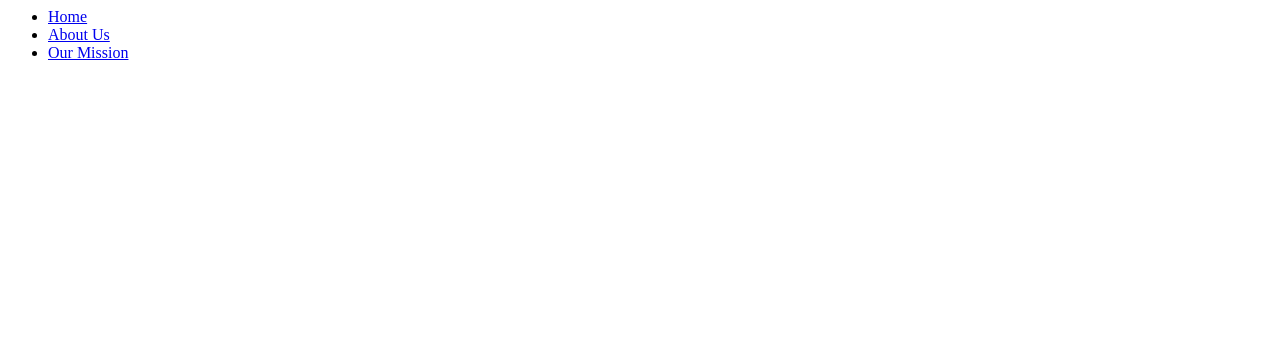
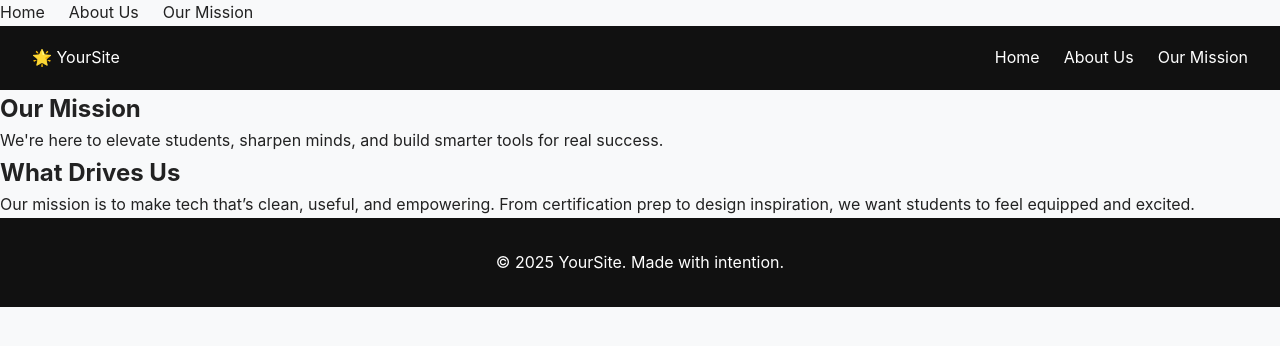
Before and after one commit to Prosetii/SCHSFBLA.github.io, a plain HTML site: page mission.html in a window 1280 px wide. Drawn offline with Linux system fonts and the light colour scheme.

Commit message:
Update mission.html

```diff
--- a/mission.html
+++ b/mission.html
@@ -5,3 +5,41 @@
     <li><a href="mission.html">Our Mission</a></li>
   </ul>
 </nav>
+<!DOCTYPE html>
+<html lang="en">
+<head>
+  <meta charset="UTF-8">
+  <title>Our Mission</title>
+  <link rel="stylesheet" href="styles.css">
+</head>
+<body>
+
+  <header class="navbar">
+    <div class="logo">🌟 YourSite</div>
+    <nav>
+      <ul class="nav-links">
+        <li><a href="index.html">Home</a></li>
+        <li><a href="about.html">About Us</a></li>
+        <li><a href="mission.html">Our Mission</a></li>
+      </ul>
+    </nav>
+  </header>
+
+  <section class="page-hero">
+    <h1>Our Mission</h1>
+    <p>We're here to elevate students, sharpen minds, and build smarter tools for real success.</p>
+  </section>
+
+  <section class="content-section">
+    <h2>What Drives Us</h2>
+    <p>
+      Our mission is to make tech that’s clean, useful, and empowering. From certification prep to design inspiration, we want students to feel equipped and excited.
+    </p>
+  </section>
+
+  <footer>
+    <p>© 2025 YourSite. Made with intention.</p>
+  </footer>
+
+</body>
+</html>
```
